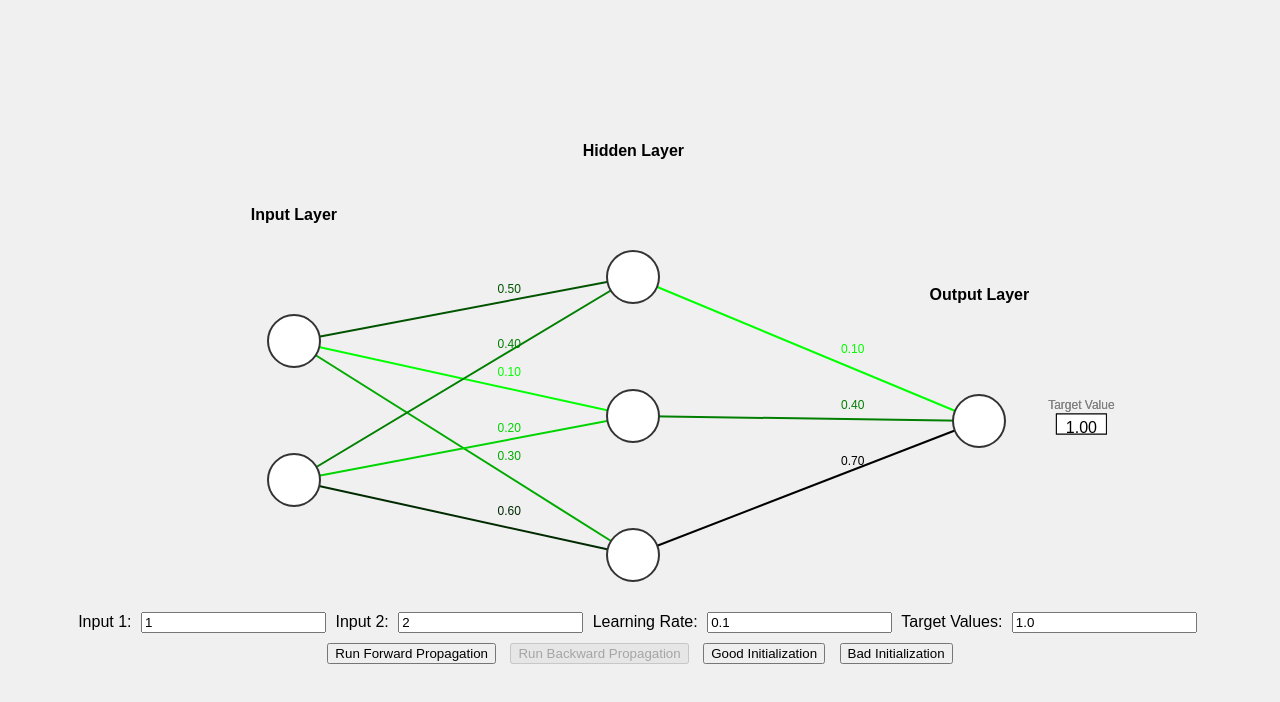
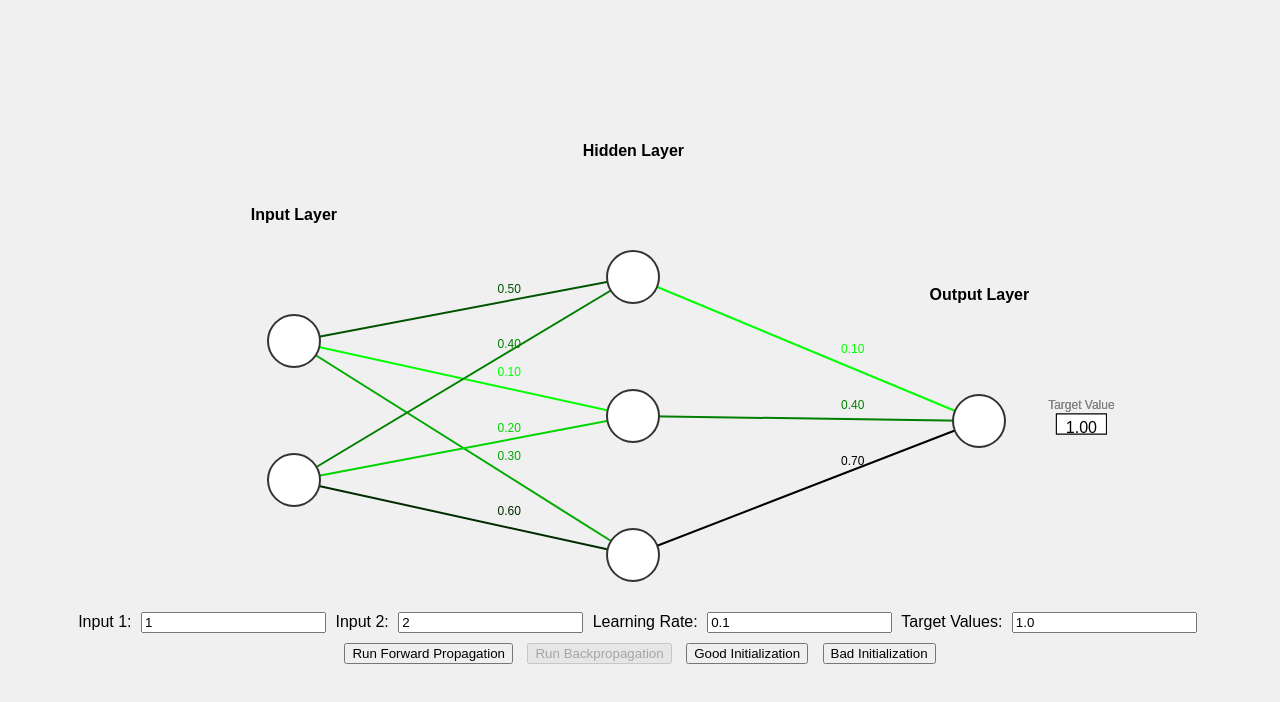
Before and after one commit to czb135/czb135.github.io, a plain HTML site: page index.html in a window 1280 px wide. Drawn offline with Linux system fonts and the light colour scheme.

Commit message:
Update index.html

```diff
--- a/index.html
+++ b/index.html
@@ -78,7 +78,7 @@
         <input type="text" id="targetValues" placeholder="Enter target value" |step="0.01" value="1.0"/>
 
         <button id ='forward' onclick="forwardPropagation()">Run Forward Propagation</button>
-        <button id='backward' disabled=true onclick="backwardPropagation()">Run Backward Propagation</button>
+        <button id='backward' disabled=true onclick="backwardPropagation()">Run Backpropagation</button>
 
 
         <button id="goodInit">Good Initialization</button>
```
